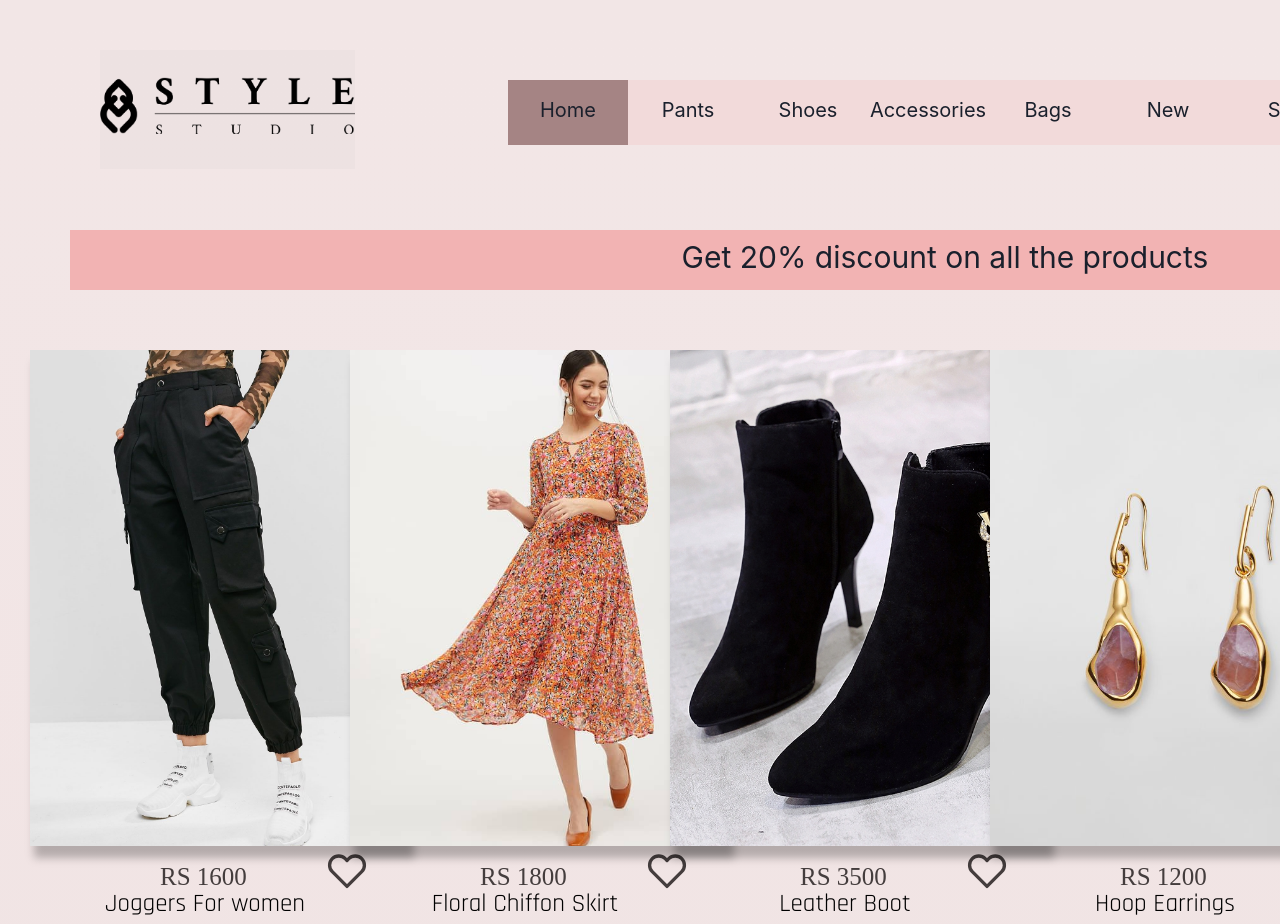
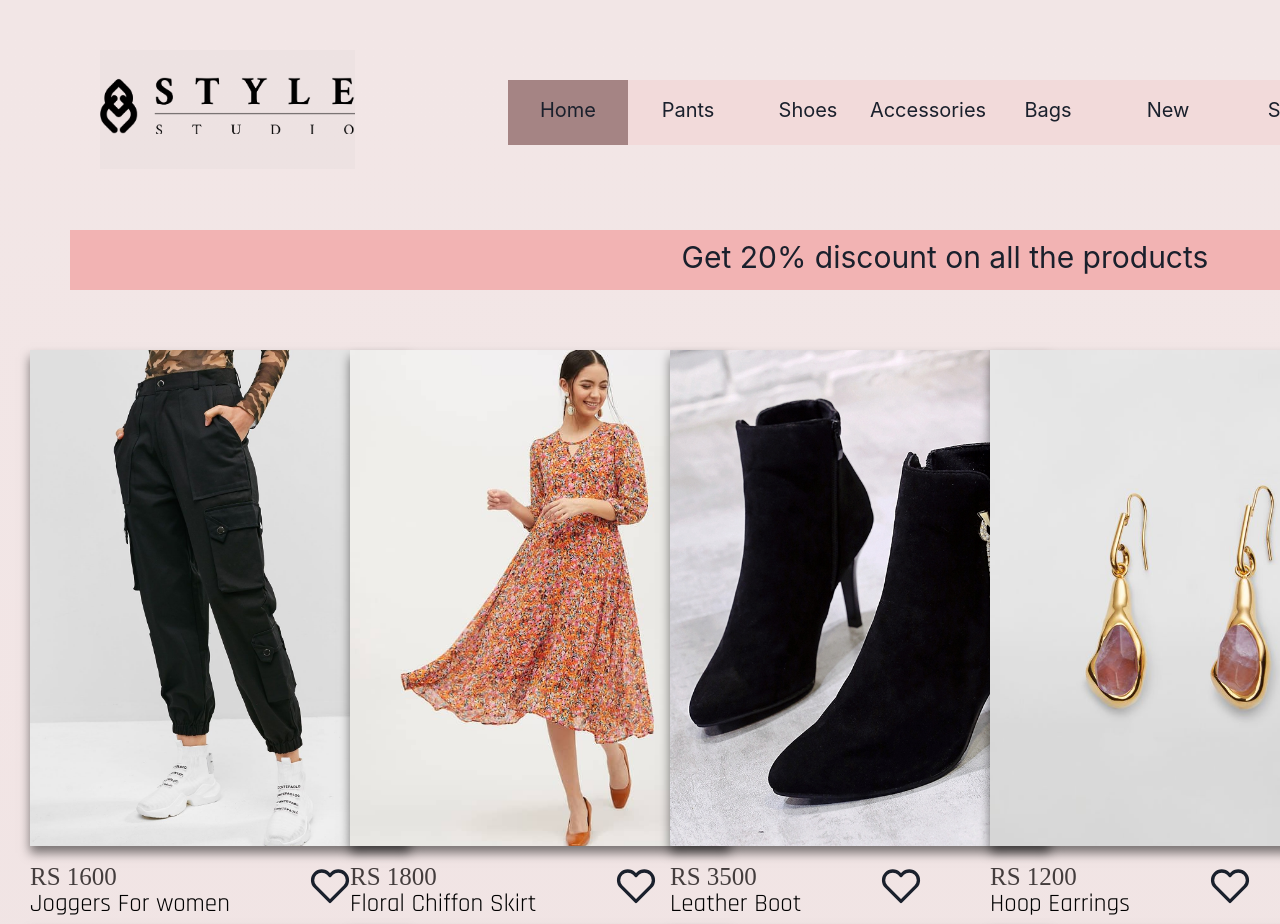
Before and after one commit to anishapant21/styleStudio, a React (Create React App) app in the folder site/: page /filter in a window 1280 px wide. Shown: the top 924 px of the page. Built offline with nearby package versions, Linux system fonts and the light colour scheme; a web font is replaced by a local one.

Commit message:
Add Cart button

```diff
--- a/site/src/Components/Item.js
+++ b/site/src/Components/Item.js
@@ -4,13 +4,17 @@ import "../style/Item.css";
 import { useHistory } from "react-router-dom";
 import { FiHeart } from "react-icons/fi";
 import CartContext from "../Context/Cart/CartContext";
+import Home from "./Home";
+import { ADD_TO_CART } from "../Context/Types";
 
 export const UserContext = createContext();
 
 const Item = ({ img, title, price, id }) => {
-  const { addToCart, cartItems, removeItem } = useContext(CartContext);
+  const { cartItems, removeItemWish, addToWish, wishItems, addToCart } =
+    useContext(CartContext);
 
   const [heartClick, setHeartClick] = useState(false);
+  const [cartButton, setCartButton] = useState("Add to Cart");
   const rupee = `RS ${price}`;
   const history = useHistory();
   const clickDetail = (e) => {
@@ -22,26 +26,37 @@ const Item = ({ img, title, price, id }) => {
   };
   const callToMakeYourHeart = () => {
     setHeartClick(!heartClick);
-    const isItemInCart = cartItems.filter((itemInCart) => itemInCart === title);
+    const isItemInCart = wishItems.filter((itemInCart) => itemInCart === title);
     console.log("am i in cart", isItemInCart);
     if (isItemInCart.length === 1) {
-      removeItem(title);
+      removeItemWish(title);
     } else {
-      addToCart(title);
+      addToWish(title);
     }
-    //addToCart(title);
   };
   let renderHeart;
 
   useEffect(() => {
-    console.log("I came");
-    const countMeIn = cartItems.filter((it) => it === title);
+    const countMeIn = wishItems.filter((it) => it === title);
     console.log(countMeIn);
     if (countMeIn.length === 1) {
-      console.log("mein yeha aaya tha");
       setHeartClick(true);
     }
   }, []);
+
+  const callAddToCart = (title) => {
+    setCartButton("Added");
+    if (cartButton === "Add to Cart") {
+      addToCart(title);
+    }
+  };
+
+  useEffect(() => {
+    const countMeInCart = cartItems.filter((ite) => ite === title);
+    if (countMeInCart.length === 1) {
+      setCartButton("Added");
+    }
+  });
 
   if (heartClick === false) {
     renderHeart = "heartisempty";
@@ -52,22 +67,39 @@ const Item = ({ img, title, price, id }) => {
   return (
     <>
       <Box className="boxme">
-        <img
+        <div className="card">
+          <img className="imagemeHere" src={img} />
+          <div className="info">
+            <button
+              onClick={() => {
+                callAddToCart(title);
+              }}
+              className="cartButton"
+            >
+              {cartButton}
+            </button>
+            <button
               onClick={() => {
                 clickDetail(title);
               }}
-          className="imagemeHere"
-          src={img}
-        />
-        <div className="price">
-          {rupee}
-
+              className="cartButton"
+            >
+              View Details
+            </button>
+          </div>
+        </div>
+        <div className="contentMet">
+          <div>
+            <div className="price">{rupee}</div>
+            <div className="name">{title}</div>
+          </div>
+          <div>
             <FiHeart
               onClick={() => callToMakeYourHeart(title)}
               className={renderHeart}
             />
           </div>
-        <div className="name">{title}</div>
+        </div>
       </Box>
     </>
   );
--- a/site/src/Components/Navbar.js
+++ b/site/src/Components/Navbar.js
@@ -10,7 +10,7 @@ import { useHistory } from "react-router-dom";
 import CartContext from "../Context/Cart/CartContext";
 
 const Navbar = ({ filterItems, categories }) => {
-  const { cartItems } = useContext(CartContext);
+  const { cartItems, wishItems } = useContext(CartContext);
   const history = useHistory();
   const clickHome = () => {
     history.push({
@@ -68,10 +68,17 @@ const Navbar = ({ filterItems, categories }) => {
       </Box>
       <Box>
         <div className="cart">
-          <IconButton colorScheme="#F4AFB4">
+          <IconButton>
             <FaShoppingCart size="30" color="#514663" />
           </IconButton>
         </div>
+      </Box>
+      <Box>
+        {cartItems.length > 0 && (
+          <div className="itemCountCart">
+            <span>{cartItems.length}</span>
+          </div>
+        )}
       </Box>
       <Box>
         <div onClick={() => takeMeToWishLand()} className="like">
@@ -81,9 +88,9 @@ const Navbar = ({ filterItems, categories }) => {
         </div>
       </Box>
       <Box>
-        {cartItems.length > 0 && (
-          <div className="itemCount">
-            <span>{cartItems.length}</span>
+        {wishItems.length > 0 && (
+          <div className="itemCountWish">
+            <span>{wishItems.length}</span>
           </div>
         )}
       </Box>
--- a/site/src/Components/WishList.js
+++ b/site/src/Components/WishList.js
@@ -9,15 +9,13 @@ import WishMenu from "./WishMenu";
 const WishList = () => {
   const [dataTosendAgain, setDataToSendAgain] = useState([{}]);
 
-  const { cartItems } = useContext(CartContext);
-  console.log(cartItems);
+  const { cartItems, wishItems } = useContext(CartContext);
 
   let newData = [];
   useEffect(() => {
     console.log("i was here");
-    for (let i = 0; i < cartItems.length; i++) {
-      console.log(cartItems[i]);
-      newData.push(data.filter((dat) => dat.title === cartItems[i]));
+    for (let i = 0; i < wishItems.length; i++) {
+      newData.push(data.filter((dat) => dat.title === wishItems[i]));
     }
     setDataToSendAgain(newData);
   }, []);
--- a/site/src/Components/WishMenu.js
+++ b/site/src/Components/WishMenu.js
@@ -1,23 +1,26 @@
-import React from "react";
+import React, { useState } from "react";
 import FilterMenu from "./FilterMenu";
 import Item from "./Item";
+import { SimpleGrid, Box } from "@chakra-ui/react";
 
 const WishMenu = ({ items }) => {
   console.log(items);
+
   const renderedListAgain = items.map((wishmenuitem) => {
     if (wishmenuitem?.title) {
       console.log(wishmenuitem.title);
       const { id, title, img, price } = wishmenuitem;
       return <Item key={id} title={title} img={img} price={price} />;
     }
-    // !!!wishmenuitem
-    //   ? console.log(wishmenuitem.id)
-    //   : console.log("data Unavailable");
-    // const { title, img, price } = wishmenuitem;
-    // console.log(title);
   });
 
-  return <div>{renderedListAgain}</div>;
+  return (
+    <div style={{ marginTop: "150px" }}>
+      <SimpleGrid columns={4} rowGap={20}>
+        {renderedListAgain}
+      </SimpleGrid>
+    </div>
+  );
 };
 
 export default WishMenu;
--- a/site/src/Context/Cart/CartReducer.js
+++ b/site/src/Context/Cart/CartReducer.js
@@ -1,25 +1,24 @@
-import { SHOW_HIDE_CART, ADD_TO_CART, REMOVE_ITEM } from "../Types";
+import { ADD_TO_CART, ADD_TO_WISH, REMOVE_ITEM_WISH } from "../Types";
 
 const CartReducer = (state, action) => {
   switch (action.type) {
-    case SHOW_HIDE_CART: {
+    case ADD_TO_WISH: {
       return {
         ...state,
-        showCart: !state.showCart,
+        wishItems: [...state.wishItems, action.payload],
       };
     }
     case ADD_TO_CART: {
-      console.log(action.payload);
       return {
         ...state,
         cartItems: [...state.cartItems, action.payload],
       };
     }
-    case REMOVE_ITEM: {
+    case REMOVE_ITEM_WISH: {
       console.log(action.payload);
       return {
         ...state,
-        cartItems: state.cartItems.filter((item) => item != action.payload),
+        wishItems: state.wishItems.filter((item) => item != action.payload),
       };
     }
     default:
--- a/site/src/Context/Cart/CartState.js
+++ b/site/src/Context/Cart/CartState.js
@@ -1,12 +1,12 @@
 import { useReducer } from "react";
 import CartContext from "./CartContext";
 import CartReducer from "./CartReducer";
-import { SHOW_HIDE_CART, ADD_TO_CART, REMOVE_ITEM } from "../Types";
+import { ADD_TO_WISH, ADD_TO_CART, REMOVE_ITEM_WISH } from "../Types";
 
 const CartState = ({ children }) => {
   const initialState = {
-    showCart: false,
     cartItems: [],
+    wishItems: [],
   };
 
   const [state, dispatch] = useReducer(CartReducer, initialState);
@@ -15,12 +15,12 @@ const CartState = ({ children }) => {
     dispatch({ type: ADD_TO_CART, payload: item });
   };
 
-  const showHideCart = () => {
-    dispatch({ type: SHOW_HIDE_CART });
+  const addToWish = (item) => {
+    dispatch({ type: ADD_TO_WISH, payload: item });
   };
 
-  const removeItem = (item) => {
-    dispatch({ type: REMOVE_ITEM, payload: item });
+  const removeItemWish = (item) => {
+    dispatch({ type: REMOVE_ITEM_WISH, payload: item });
   };
 
   return (
@@ -28,9 +28,10 @@ const CartState = ({ children }) => {
       value={{
         showCart: state.showCart,
         cartItems: state.cartItems,
+        wishItems: state.wishItems,
         addToCart,
-        showHideCart,
-        removeItem,
+        addToWish,
+        removeItemWish,
       }}
     >
       {children}
--- a/site/src/Context/Types.js
+++ b/site/src/Context/Types.js
@@ -1,3 +1,3 @@
-export const SHOW_HIDE_CART = "SHOW_HIDE_CART";
+export const ADD_TO_WISH = "ADD_TO_WISH";
 export const ADD_TO_CART = "ADD_TO_CART";
-export const REMOVE_ITEM = "REMOVE_ITEM";
+export const REMOVE_ITEM_WISH = "REMOVE_ITEM_WISH";
--- a/site/src/style/Item.css
+++ b/site/src/style/Item.css
@@ -20,17 +20,7 @@
   height: 496px;
 }
 
-.imagemeHere {
-  object-fit: cover;
-  min-width: 380px;
-  min-height: 496px;
-  max-height: 496px;
-  filter: drop-shadow(4px 12px 4px rgba(0, 0, 0, 0.25));
-  cursor: pointer;
-}
-
 .price {
-  padding-left: 130px;
   padding-top: 5px;
   display: flex;
   font-family: Noto Sans KR;
@@ -42,7 +32,10 @@
   color: #443d3d;
 }
 .heartisempty {
+  position: absolute;
+  margin-right: 10px;
   margin-left: 80px;
+  margin-top: 20px;
   width: 40px;
   height: 40px;
   cursor: pointer;
@@ -54,6 +47,7 @@
 
 .heartisfull {
   margin-left: 80px;
+  margin-top: 20px;
   width: 40px;
   height: 40px;
   cursor: pointer;
@@ -70,3 +64,81 @@
   color: #000000;
   text-align: center;
 }
+
+.cartButton {
+  width: 150px;
+  height: 50px;
+  background: #ddd6d6;
+  box-sizing: border-box;
+  backdrop-filter: blur(4px);
+
+  border-radius: 5px;
+  font-family: cursive;
+  font-size: 25px;
+  margin-bottom: 100px;
+  margin-left: 110px;
+}
+
+.card {
+  width: 380px;
+  height: 496px;
+  background: #fff;
+  position: relative;
+  display: flex;
+  align-items: flex-end;
+  box-shadow: 0px 7px 10px rgba(0, 0, 0, 0.5);
+  transition: 0.5s ease-in-out;
+}
+
+.card:hover {
+  transform: translateY(-20px);
+}
+
+.card:before {
+  content: "";
+  position: absolute;
+  top: 0;
+  left: 0;
+  width: 100%;
+  height: 100%;
+  background: linear-gradient(
+    to bottom,
+    rgba(104, 109, 110, 0.925),
+    rgb(187, 137, 135)
+  );
+  z-index: 2;
+  transition: 0.5s all;
+  opacity: 0;
+}
+
+.card:hover:before {
+  opacity: 1;
+}
+
+.card .info {
+  position: relative;
+  z-index: 3;
+  color: black;
+  opacity: 0;
+  transform: translateY(30px);
+  transition: 0.5s all;
+}
+
+.card:hover .info {
+  opacity: 1;
+  transform: translateY(0px);
+}
+
+.card img {
+  width: 100%;
+  height: 100%;
+  object-fit: cover;
+  position: absolute;
+  top: 0;
+  left: 0;
+}
+
+.contentMet {
+  display: flex;
+  flex-wrap: wrap;
+}
--- a/site/src/style/Navbar.css
+++ b/site/src/style/Navbar.css
@@ -83,7 +83,7 @@
   top: 27px;
 }
 
-.itemCount {
+.itemCountWish {
   position: relative;
 
   height: 20px;
@@ -92,12 +92,31 @@
   top: 400%;
   right: 450%;
   transform: translate(-50%, -50%);
-  background-color: #85cb33;
+  background-color: #577399;
   justify-content: center;
   align-items: center;
-  color: #212121;
+  color: white;
   font-size: 14px;
   border-radius: 400px;
   transition: all ease 1s;
   z-index: 1;
 }
+
+.itemCountCart {
+  position: relative;
+
+  height: 20px;
+  width: 20px;
+  display: inline-flex;
+  top: 400%;
+  right: 850%;
+  transform: translate(-50%, -50%);
+  background-color: #fe5f55;
+  justify-content: center;
+  align-items: center;
+  color: white;
+  font-size: 14px;
+  border-radius: 400px;
+  transition: all ease 1s;
+  z-index: 1;
+}
```
Lines whose indentation alone changed are shown as unchanged.
